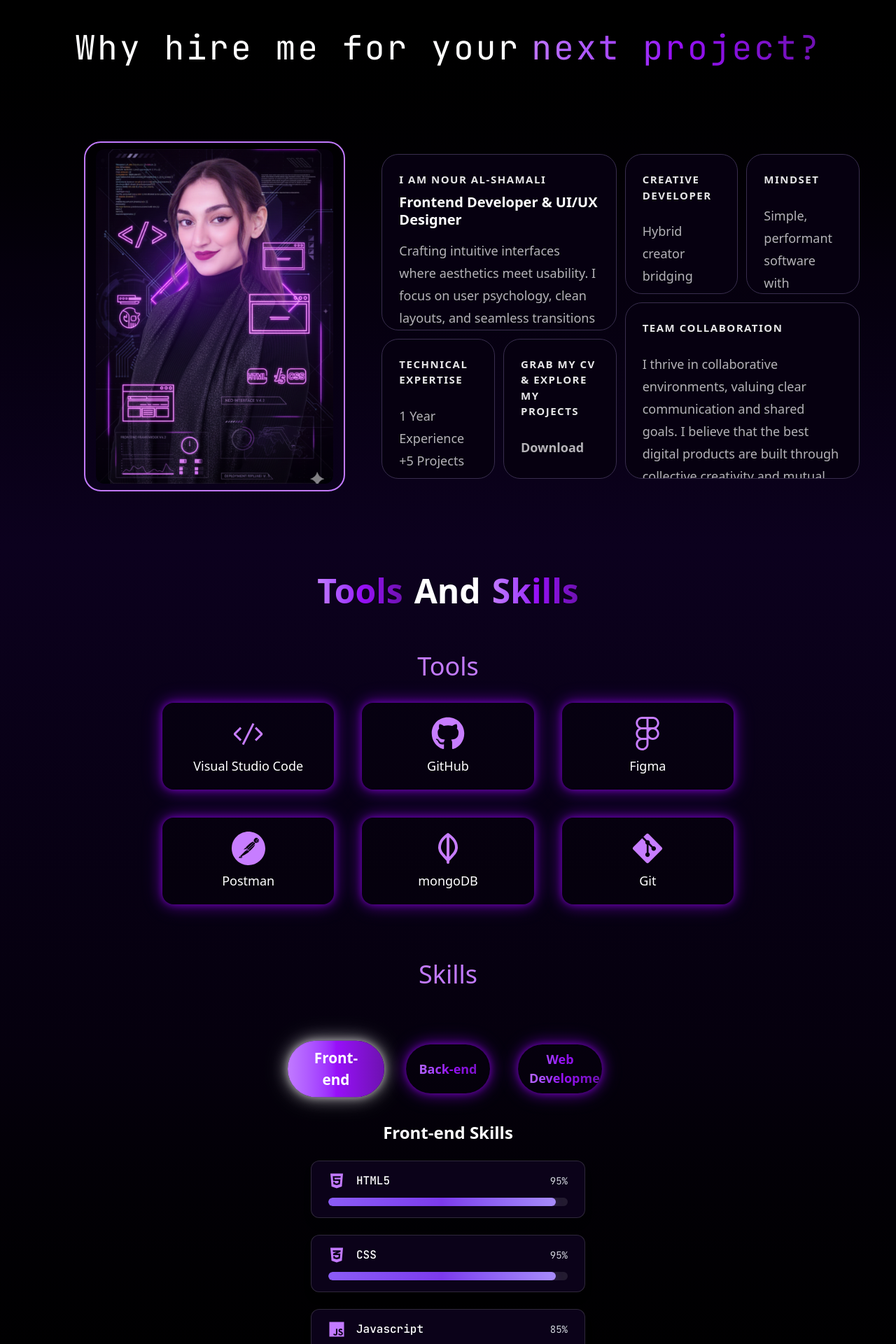
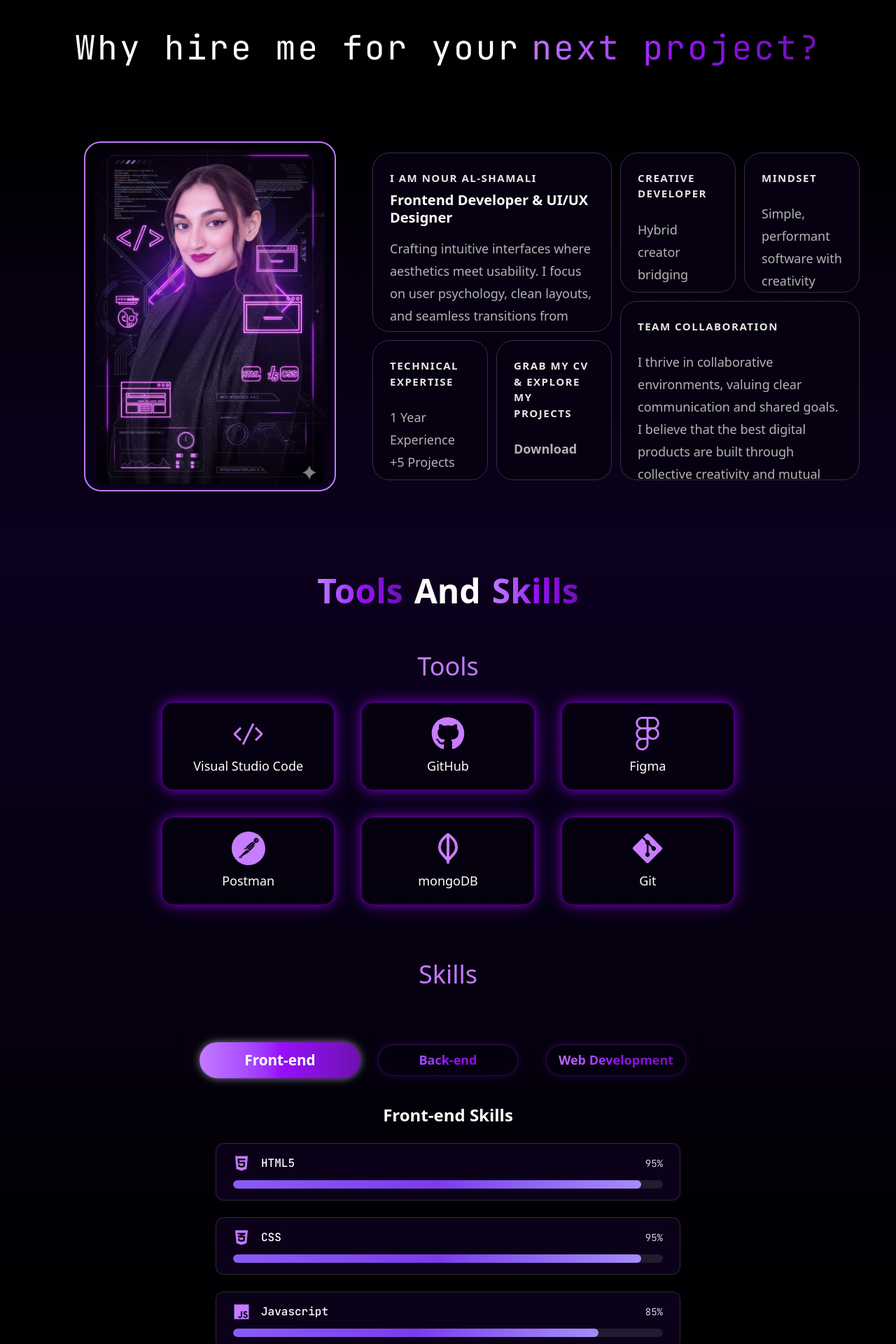
Before and after one commit to NourAlshmali/portfolio, a React (Vite) app: page / in a window 1280 px wide. Shown: the part 820-2740 px from the top of the page at 70% size. Built offline with nearby package versions, Linux system fonts and the light colour scheme.

Commit message:
Refactor components for improved responsiveness and UI consistency

```diff
--- a/src/componants/MagicBento.jsx
+++ b/src/componants/MagicBento.jsx
@@ -11,7 +11,7 @@ const cardData = [
     color: "#060010",
     title: "Frontend Developer & UI/UX Designer",
     description:
-      "Crafting intuitive interfaces where aesthetics meet usability. I focus on user psychology, clean layouts, and seamless transitions from Figma to pixel-perfect code.",
+      "Crafting intuitive interfaces where aesthetics meet usability. I focus on user psychology, clean layouts, and seamless transitions from Figma to perfect code.",
     label: "I am Nour Al-Shamali",
   },
   {
@@ -43,10 +43,9 @@ const cardData = [
     color: "#060010",
     title: "",
     description: (
-<a href="/NourAlshamaliCV.pdf" download className="font-bold hover:text-purple-400">
-  Download
-</a>
-
+      <a href="/NourAlshamaliCV.pdf" download className="font-bold hover:text-purple-400">
+        Download
+      </a>
     ),
     label: "Grab my CV & explore my projects",
   },
@@ -366,10 +365,9 @@ const MagicBento = ({
 
           @media (min-width: 1024px) {
             .card-responsive { grid-template-columns: repeat(4, 1fr); }
-            /* التوزيع التبادلي المطلوب */
+
              .card-responsive .card:nth-child(1) { grid-column: span 2; grid-row: span 2; }
-            .card-responsive .card:nth-child(4) { grid-column: span 2; grid-row: span 2; } /* كبير يمين */
-            /* كبير يسار */
+            .card-responsive .card:nth-child(4) { grid-column: span 2; grid-row: span 2; }
           }
 
           .card--border-glow::after {
@@ -408,19 +406,20 @@ const MagicBento = ({
 
             const Content = (
               <>
-                <div className="card__header mb-1 opacity-90 text-[15px] uppercase tracking-widest font-extrabold">
+                {/* تم تعديل الخطوط لتكون متجاوبة (Responsive Font Sizes) */}
+                <div className="card__header mb-1 opacity-90 text-[12px] sm:text-[15px] uppercase tracking-widest font-extrabold">
                   {card.label}
                 </div>
                 <div className="card__content flex flex-col gap-1">
                   <h3
-                    className={`card__title text-[20px]  font-semibold m-0 leading-tight ${
+                    className={`card__title text-[16px] sm:text-[20px] font-semibold m-0 leading-tight ${
                       textAutoHide ? "" : ""
                     }`}
                   >
                     {card.title}
                   </h3>
                   <p
-                    className={`card__description whitespace-pre-line text-[18px] opacity-70 m-0 pt-3 leading-8 ${
+                    className={`card__description whitespace-pre-line text-[14px] sm:text-[18px] opacity-70 m-0 pt-2 sm:pt-3 leading-6 sm:leading-8 ${
                       textAutoHide ? "" : ""
                     }`}
                   >
--- a/src/componants/Skills.jsx
+++ b/src/componants/Skills.jsx
@@ -44,7 +44,6 @@ const Skills = () => {
 
   const onTabClick = (tab) => {
     setSelectedTab(tab);
-
     setRenderKey((k) => k + 1);
   };
 
@@ -52,14 +51,15 @@ const Skills = () => {
 
   return (
     <div className="min-h-screen flex flex-col items-center py-12">
-      <div className="flex justify-center gap-10">
+      {/* تعديل حاوية الأزرار لتكون مرنة في الموبايل */}
+      <div className="flex flex-wrap justify-center gap-4 sm:gap-10 px-4">
         {Tabs.map((tab) => (
           <button
             key={tab}
-            className={`px-4 py-2 text-[18px] cursor-pointer rounded-full w-[160px] sm:w-[120px] font-semibold transform transition-all duration-300 ${
+            className={`px-4 py-2 text-[14px] sm:text-[18px] cursor-pointer rounded-full w-[110px] sm:w-[150px] md:w-[200px] font-semibold transform transition-all duration-300 ${
               selectedTab === tab
-                ? "scale-115 bg-gradient-to-r from-purple-400 via-purple-600 to-purple-800 shadow-[0_0_10px_rgba(255,255,255,0.5),0_0_20px_rgba(255,255,255,0.4),0_0_30px_rgba(245,245,245,0.3)] text-white"
-                : "scale-100 bg-black/30 shadow-[0_0_10px_rgba(155,0,255,0.5),0_0_20px_rgba(155,0,255,0.4),0_0_30px_rgba(155,0,255,0.3)] bg-gradient-to-r from-purple-400 via-purple-600 to-purple-800 bg-clip-text text-transparent"
+                ? "scale-110 sm:scale-115 bg-gradient-to-r from-purple-400 via-purple-600 to-purple-800 shadow-[0_0_10px_rgba(255,255,255,0.5)] text-white"
+                : "scale-100 bg-black/30 shadow-[0_0_10px_rgba(155,0,255,0.3)] bg-gradient-to-r from-purple-400 via-purple-600 to-purple-800 bg-clip-text text-transparent border border-purple-500/20"
             }`}
             onClick={() => onTabClick(tab)}
           >
@@ -68,7 +68,6 @@ const Skills = () => {
         ))}
       </div>
 
-      {/* أنماط CSS داخل الكومبوننت */}
       <style>{`
         .skill-item {
           opacity: 0;
@@ -83,30 +82,30 @@ const Skills = () => {
         }
       `}</style>
 
-      <div className="max-w-3xl w-full mt-10 px-6 space-y-6" key={renderKey}>
-        <h2 className="text-2xl font-bold mb-6 text-center text-white">
+      <div className="max-w-4xl w-full mt-10 px-6 space-y-6" key={renderKey}>
+        <h2 className="text-xl sm:text-2xl font-bold mb-6 text-center text-white">
           {selectedTab} Skills
         </h2>
 
         {currentSkills.map((skill, i) => (
           <div
             key={skill.name}
-            className="skill-item bg-[#0b0219] backdrop-blur-3xl backdrop-saturate-150 backdrop-contrast-125 border border-white/15 shadow-lg rounded-xl px-6 py-4 flex flex-col space-y-3 text-white font-JetBrains hover:bg-purple-800/30"
+            className="skill-item bg-[#0b0219] backdrop-blur-3xl border border-white/15 shadow-lg rounded-xl px-4 sm:px-6 py-4 flex flex-col space-y-3 text-white font-JetBrains hover:bg-purple-800/30"
             style={{
-              animationDelay: `${i * 0.2}s`,
+              animationDelay: `${i * 0.1}s`,
             }}
           >
             <div className="flex justify-between items-center">
-              <div className="flex space-x-4 items-center">
-                <span className="text-2xl text-purple-400">{skill.icon}</span>
-                <span className="font-medium text-white">{skill.name}</span>
+              <div className="flex space-x-3 sm:space-x-4 items-center">
+                <span className="text-xl sm:text-2xl text-purple-400">{skill.icon}</span>
+                <span className="font-medium text-sm sm:text-base text-white">{skill.name}</span>
               </div>
-              <span className="text-sm text-gray-300">{skill.level}%</span>
+              <span className="text-xs sm:text-sm text-gray-300">{skill.level}%</span>
             </div>
 
-            <div className="w-full h-3 bg-white/10 rounded-full overflow-hidden">
+            <div className="w-full h-2 sm:h-3 bg-white/10 rounded-full overflow-hidden">
               <div
-                className="h-full rounded-full bg-gradient-to-r from-[#8b5cf6] via-[#7c3aed] to-[#a78bfa] shadow-[0_4px_12px_rgba(124,58,237,0.25)] transition-all duration-700 ease-out"
+                className="h-full rounded-full bg-gradient-to-r from-[#8b5cf6] via-[#7c3aed] to-[#a78bfa] transition-all duration-700 ease-out"
                 style={{ width: `${skill.level}%` }}
               />
             </div>
--- a/src/pages/About.jsx
+++ b/src/pages/About.jsx
@@ -8,7 +8,7 @@ const About = () => {
       className="w-full min-h-screen flex flex-col items-center
       bg-gradient-to-b from-black via-[#05000d] to-[#0c011e] px-4 sm:px-8 lg:px-10"
     >
-      {/* Title */}
+
       <h1 className="text-white text-3xl sm:text-4xl md:text-5xl tracking-[3px] text-center font-JetBrains mt-16 ">
         Why hire me for your
         <span className="bg-gradient-to-r pl-2 sm:pl-4 font-JetBrains tracking-[3px] from-purple-400 via-purple-600 to-purple-800 bg-clip-text text-transparent">
@@ -16,11 +16,14 @@ const About = () => {
         </span>
       </h1>
 
-      {/* Main Content */}
-      <div className="relative flex flex-col pl-20 lg:flex-row justify-center items-center gap-10 mt-10 w-full h-[80vh]">
-        {/* Image */}
+
+
+      <div className="relative flex flex-col lg:flex-row justify-center items-center gap-10 mt-10 w-full h-auto lg:h-[80vh] lg:pl-20">
+
+
         <div className="w-full lg:w-1/3 flex justify-center">
-          <div className="border-2 border-purple-400 rounded-3xl p-1 w-[90%] sm:w-[350px] md:w-[380px] lg:w-[480px] h-[450px] sm:h-[480px] lg:h-[500px] flex items-center justify-center">
+
+          <div className="border-2 border-purple-400 rounded-3xl p-1 w-full max-w-[300px] sm:max-w-[350px] md:max-w-[380px] lg:max-w-[480px] h-[400px] sm:h-[480px] lg:h-[500px] flex items-center justify-center">
             <img
               src={me}
               alt="Profile"
@@ -29,7 +32,7 @@ const About = () => {
           </div>
         </div>
 
-        {/* MagicBento */}
+
         <div className="w-full lg:w-2/3">
           <MagicBento />
         </div>
--- a/src/pages/Contact.jsx
+++ b/src/pages/Contact.jsx
@@ -127,18 +127,18 @@ const Contact = () => {
                 className="flex items-center gap-4 text-purple-300 hover:text-purple-500 transition"
               >
                 <FaWhatsapp className="text-3xl" />
-                <span>+963 983 754 281</span>
+                <span>Message Me</span>
               </a>
             </div>
           </div>
         </div>
 
         <div className="flex justify-center md:justify-end pr-5">
-          <img
-            src={image}
-            alt="Contact"
-            className="w-[300px] md:w-[250px] lg:w-[350px] rounded-xl pt-[50px]"
-          />
+         <img
+  src={image}
+  alt="Contact"
+  className="hidden md:block w-[300px] md:w-[250px] lg:w-[350px] rounded-xl pt-[50px]"
+/>
         </div>
       </div>
     </div>
--- a/src/pages/MyPortfolio.jsx
+++ b/src/pages/MyPortfolio.jsx
@@ -49,11 +49,12 @@ const MyPortfolio = () => {
       ],
       demoLink: "https://harmoni-spotify-clone.vercel.app/",
     },
-     {
+    {
       id: 3,
       image: p3,
       projectName: "exlusive-e-commerce",
-      description:"A modern, high-performance e-commerce platform for a seamless and responsive shopping experience",
+      description:
+        "A modern, high-performance e-commerce platform for a seamless and responsive shopping experience",
       skills: [
         { icon: <FaReact />, name: "React" },
         { icon: <SiTailwindcss />, name: "Tailwind CSS" },
@@ -68,7 +69,7 @@ const MyPortfolio = () => {
       <h1 className="text-center text-5xl mb-[70px] tracking-[2px] font-JetBrains bg-gradient-to-r from-purple-400 via-purple-600 to-purple-800 bg-clip-text text-transparent mb-10">
         My Projects
       </h1>
-      <ul className="grid grid-cols-1 sm:grid-cols-2 md:grid-cols-3 gap-10 px-10">
+      <ul className="grid grid-cols-1 sm:grid-cols-2 md:grid-cols-2 lg:grid-cols-3 gap-10 px-10">
         {projects.map((tab) => (
           <li
             key={tab.id}
```
